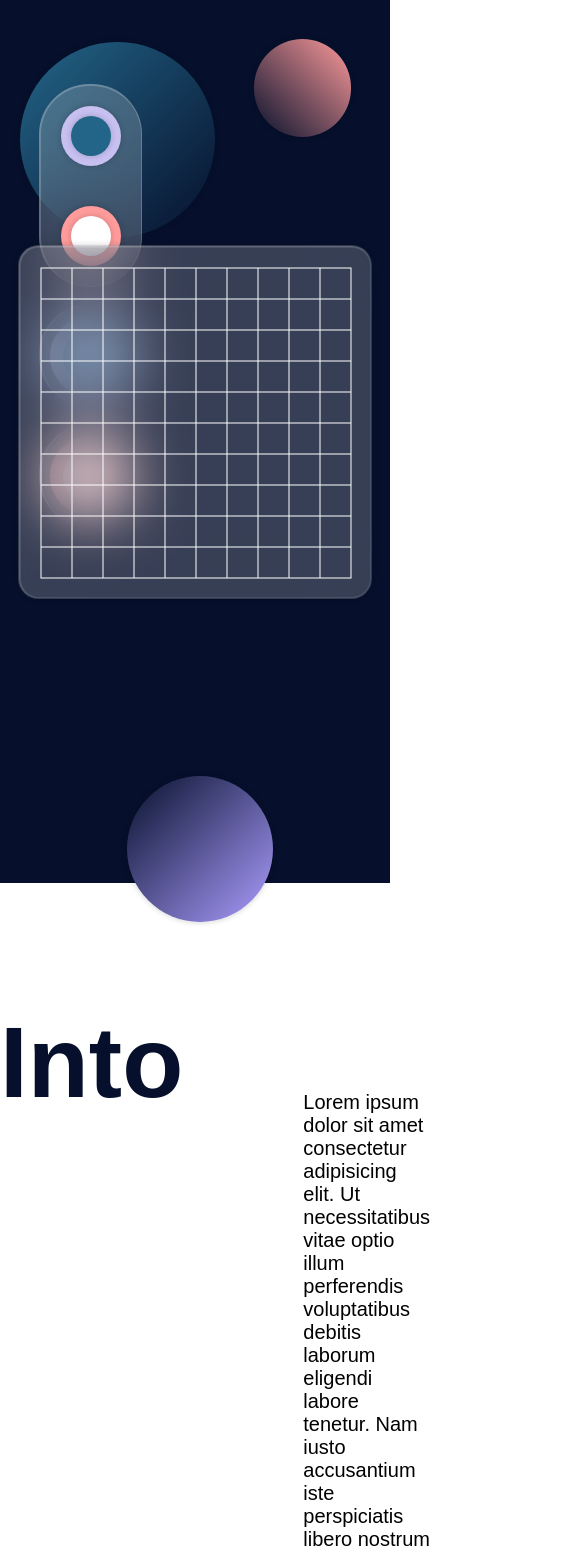
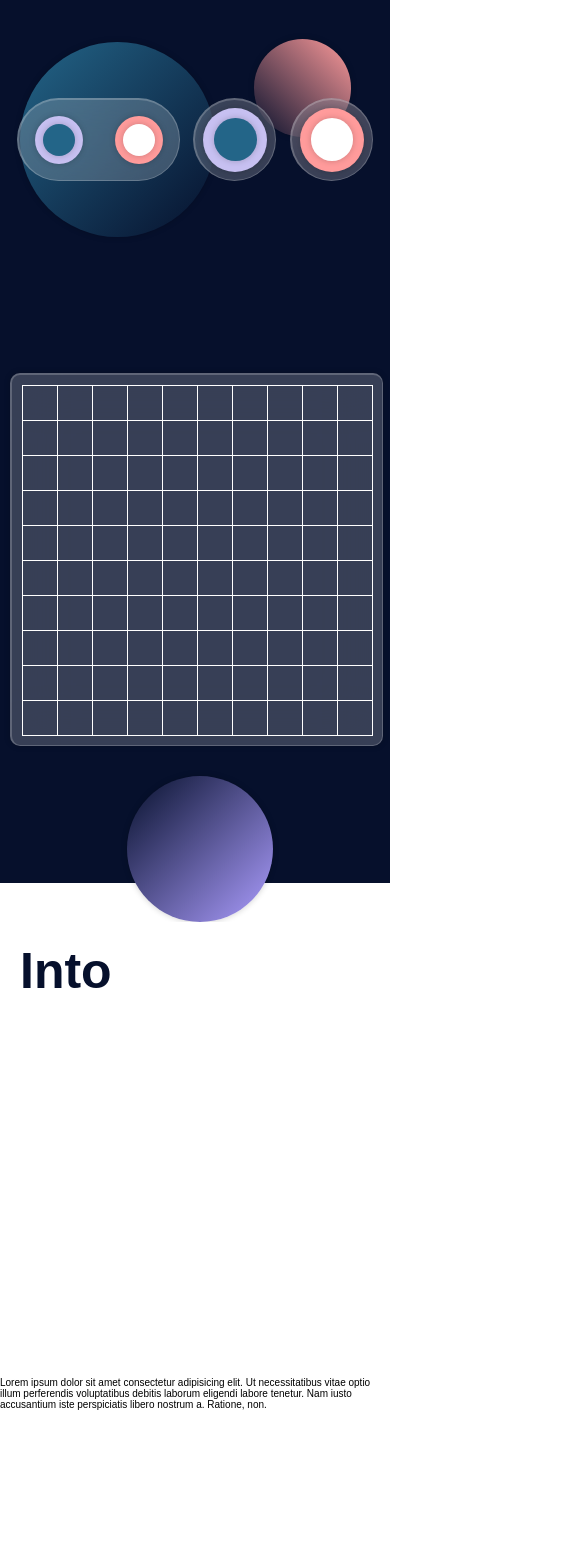
Before and after one commit to hmelkum/count-rectangles, an Angular app: page / in a window 390 px wide. Shown: the top 1552 px of the page, 562 px wide, since content can reach past the window. Built offline with nearby package versions, Linux system fonts and the light colour scheme.

Commit message:
Working on Landing Page Responsiveness

```diff
--- a/src/app/components/toolbar/toolbar.component.scss
+++ b/src/app/components/toolbar/toolbar.component.scss
@@ -1,51 +1,54 @@
 @import "../../../styles.scss";
 
 .toolbar {
-  width: 100px;
-  height: 460px;
+  margin: 1em;
+
+  width: calc(10vh + 3px);
+  height: 46vh;
 
   display: flex;
   flex-flow: wrap;
-  justify-content: space-between;
+  justify-content: space-around;
 
   &-brushes {
-    width: 100px;
-    height: 200px;
+    width: 100%;
+    height: 20vh;
 
     border-radius: 50px;
 
     @include center-content();
     flex-direction: column;
+    justify-content: space-between;
 
     app-node {
       margin: 1em;
-      width: 60px;
-      height: 60px;
+      width: 60%;
+      height: 30%;
     }
 
     app-eraser {
       margin: 1em;
-      width: 60px;
-      height: 60px;
+      width: 60%;
+      height: 30%;
     }
   }
 
   &-btn{
-    width: 100px;
-    height: 100px;
+    width: calc(10vh + 3px);
+    height: calc(10vh + 3px);
 
-    border-radius: 50px;
+    border-radius: 50%;
 
     @include center-content();
 
     app-node {
-      width: 80px;
-      height: 80px;
+      width: 80%;
+      height: 80%;
     }
 
     app-eraser {
-      width: 80px;
-      height: 80px;
+      width: 80%;
+      height: 80%;
     }
   }
 }
@@ -81,3 +84,35 @@ app-eraser:active{
 // .toolbar:hover{
 //   filter: grayscale(50%);
 // }
+
+@media only screen and (max-width: 600px){
+  .toolbar {
+    width: calc(100% - 2em);
+    height: max(80px);
+
+    &-brushes {
+
+      width: 160px;
+      height: 80px;
+
+      flex-direction: row;
+
+      font-size: 16px;
+
+      app-node {
+        width: 30%;
+        height: 60%;
+      }
+
+      app-eraser {
+        width: 30%;
+        height: 60%;
+      }
+    }
+
+    &-btn{
+      width: 80px;
+      height: 80px;
+    }
+  }
+}
--- a/src/app/pages/controls/controls.component.html
+++ b/src/app/pages/controls/controls.component.html
@@ -1,6 +1,6 @@
 <div id="controls">
   <section id="controls-title-wrapper">
-    <h1 id="controls-title">Controls</h1>
+    <h1 id="controls-title">Ctrls</h1>
   </section>
 
   <main>
--- a/src/app/pages/controls/controls.component.scss
+++ b/src/app/pages/controls/controls.component.scss
@@ -8,7 +8,7 @@
   // flex-flow: wrap;
 
   &-title-wrapper {
-    width: 50%;
+    width: 20vw;
     height: 100%;
 
     text-align: end;
@@ -27,7 +27,7 @@
   }
 
   main {
-    padding: 6em;
+    width: 80vw;
     @include center-content();
   }
 }
--- a/src/app/pages/intro/intro.component.scss
+++ b/src/app/pages/intro/intro.component.scss
@@ -5,17 +5,17 @@
   height: 100vh;
 
   display: flex;
-  // flex-flow: wrap;
 
   &-title-wrapper {
-    width: 50%;
+    width: 20vw;
     height: 100%;
 
     text-align: end;
   }
 
   &-title {
-    // margin: 1em;
+    margin: 0;
+    margin: 0.2em;
 
     color: var(--dark-blue);
 
@@ -27,7 +27,46 @@
   }
 
   main {
-    padding: 6em;
+    width: 80vw;
     @include center-content();
   }
 }
+
+@media only screen and (max-width: 1400px) {
+  #intro {
+    width: 100%;
+    height: 100vh;
+
+    display: flex;
+    flex-direction: column;
+
+    &-title-wrapper {
+      width: 100%;
+      height: fit-content;
+
+      background-color: white;
+
+      text-align: start;
+
+      position: sticky;
+      top: 0;
+    }
+
+    &-title {
+      margin: 0.4em;
+
+      color: var(--dark-blue);
+
+      font-size: 5em;
+      font-weight: bold;
+
+      position: static;
+    }
+
+    main {
+      width: 100%;
+      height: 100%;
+      @include center-content();
+    }
+  }
+}
--- a/src/app/pages/landing/landing.component.html
+++ b/src/app/pages/landing/landing.component.html
@@ -1,5 +1,7 @@
 <div id="landing">
   <app-background></app-background>
-  <app-toolbar></app-toolbar>
-  <app-board></app-board>
+  <main>
+    <app-toolbar></app-toolbar>
+    <app-board></app-board>
+  </main>
 </div>
--- a/src/app/pages/landing/landing.component.scss
+++ b/src/app/pages/landing/landing.component.scss
@@ -1,20 +1,22 @@
 #landing {
   width: 100%;
   height: calc(100vh + min(20vw, 20vh));
+
+  main {
+    width: 100%;
+    height: 100%;
+
+    position: absolute;
+    top: 0;
+    left: 0;
+
+    display: flex;
+    justify-content: space-around;
+  }
 }
 
-app-toolbar {
-  position: absolute;
-  top: 10%;
-  left: 10%;
+@media only screen and (max-width: 600px) {
+  main {
+    flex-direction: column;
+  }
 }
-
-app-board {
-  position: absolute;
-  top: 50%;
-  left: 50%;
-
-  transform: translate(-50%, -50%);
-
-  z-index: 1;
-}
--- a/src/app/pages/tools/tools.component.scss
+++ b/src/app/pages/tools/tools.component.scss
@@ -9,7 +9,7 @@
 
 
   &-title-wrapper {
-    width: 50%;
+    width: 20vw;
     height: 100%;
 
     text-align: end;
@@ -28,7 +28,7 @@
   }
 
   main {
-    // padding: 6em;
+    width: 80vw;
     @include center-content();
   }
 }
--- a/src/index.html
+++ b/src/index.html
@@ -5,7 +5,7 @@
   <title>CountRectangles</title>
   <base href="/">
   <meta name="viewport" content="width=device-width, initial-scale=1">
-  <link rel="icon" type="image/x-icon" href="favicon.ico">
+  <!-- <link rel="icon" type="image/x-icon" href="favicon.ico"> -->
 </head>
 <body>
   <app-root></app-root>
--- a/src/styles.scss
+++ b/src/styles.scss
@@ -39,3 +39,9 @@ html {
 
   backdrop-filter: blur(30px);
 }
+
+@media only screen and (max-width: 600px) {
+  html {
+    font-size: 10px;
+  }
+}
```
Also changed, not shown: 1 other file (tests, documents, lock files or other folders).
